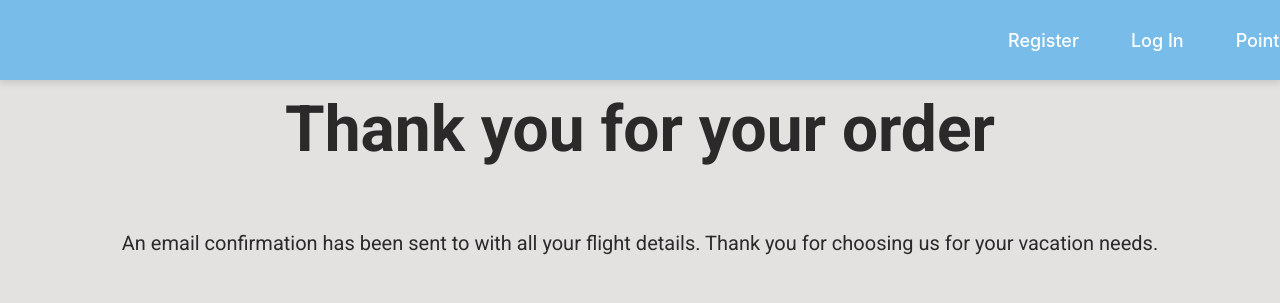
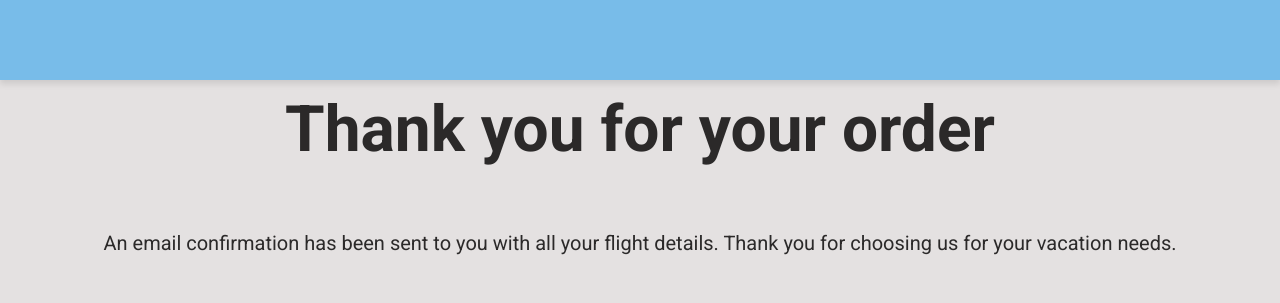
Before and after one commit to NofarZiv/coast-airline, a React (Vite) app in the folder frontend/: page /order-confirmation in a window 1280 px wide. Shown: the top 303 px of the page. Built offline with nearby package versions, Linux system fonts and the light colour scheme; no server answers.

Commit message:
added readme

```diff
--- a/frontend/src/pages/OrderConfirmation.jsx
+++ b/frontend/src/pages/OrderConfirmation.jsx
@@ -20,7 +20,7 @@ useEffect(() => {
     <div className="order-confirmation-container">
     <div className="order-confirmation">
       <h1>Thank you for your order</h1>
-      <p>An email confirmation has been sent to {email} with all your flight details.
+      <p>An email confirmation has been sent to you {email} with all your flight details.
       Thank you for choosing us for your vacation needs.
       </p>
       <p>
--- a/frontend/src/styles/NavBar.css
+++ b/frontend/src/styles/NavBar.css
@@ -24,7 +24,7 @@
   color: #ffffff;
   position: absolute;
   left: 0; /* Position logo to the right */
-  margin-left: -12em;
+  margin-left: -24em;
   top: 50%;
   transform: translateY(-50%);
 }
@@ -32,7 +32,7 @@
 .nav-elements {
   position: absolute;
   right: 0; /* Position links to the left */
-  margin-right: -14em;
+  margin-right: -32em;
   top: 50%;
   transform: translateY(-50%);
 }
```
Also changed, not shown: 1 other file (tests, documents, lock files or other folders).
